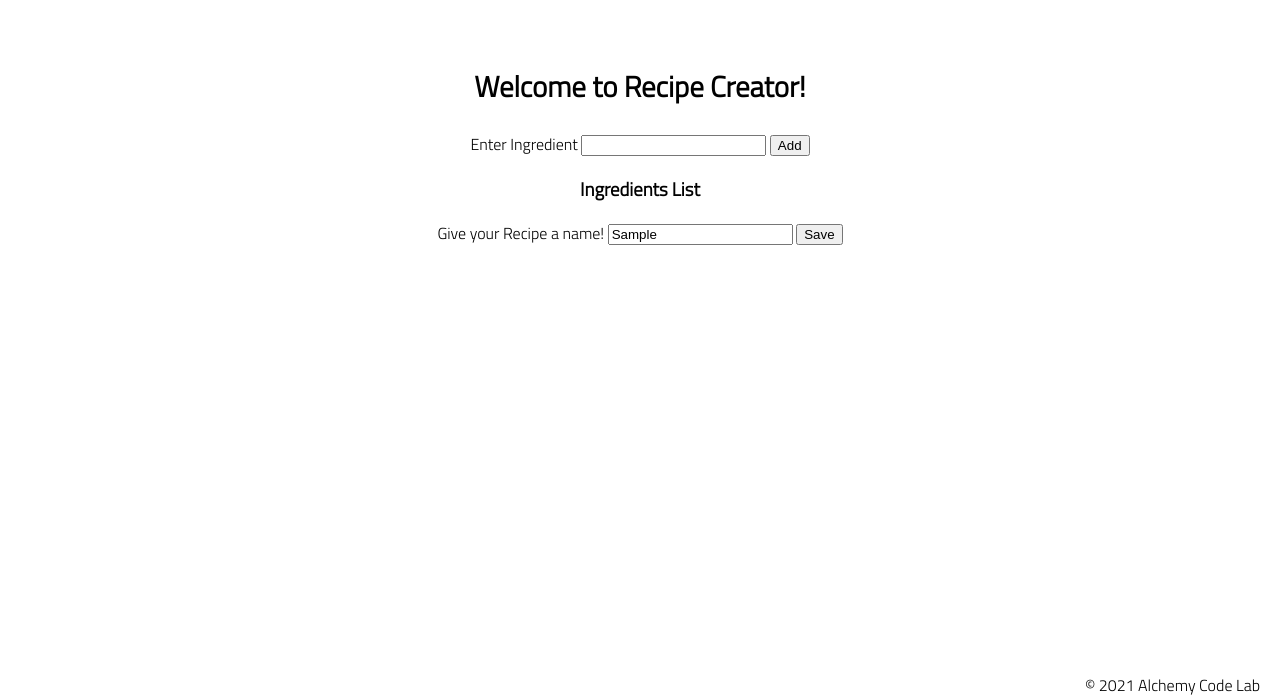
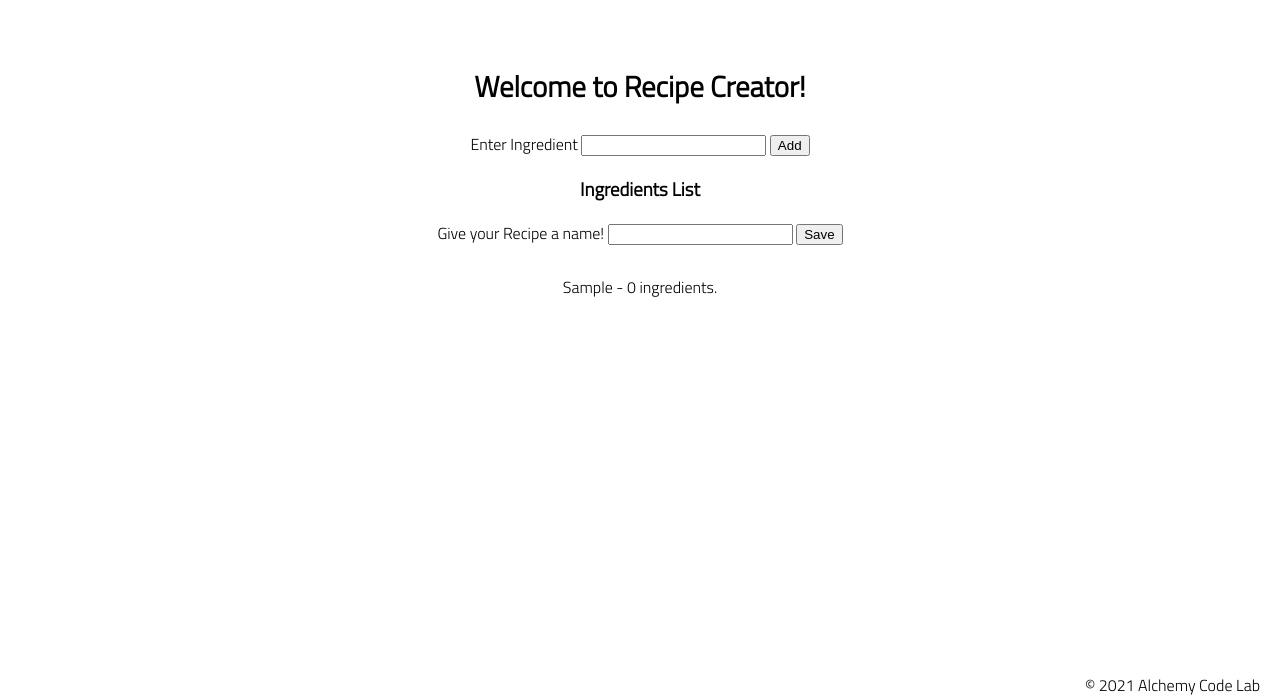
Before and after one commit to denvermccarthy/meal-tracker, a plain HTML site: page index.html in a window 1280 px wide. Both pictures are taken after typing "Sample" into the empty fields and a click on the button "Save". Shown: the part 102-800 px from the top of the page. Drawn offline with Linux system fonts and the light colour scheme.

Commit message:
fixed meal saver function

```diff
--- a/app.js
+++ b/app.js
@@ -1,21 +1,31 @@
 // import functions and grab DOM elements
 import './utils.js';
-import { renderIngredient } from './utils.js';
+import { renderIngredient, renderMeal } from './utils.js';
 
 const form = document.getElementById('form');
 const listI = document.getElementById('list-i');
+const listM = document.getElementById('list-m');
 const nameInput = document.getElementById('name');
 const nameButton = document.getElementById('name-button');
 
-console.log('i', nameInput, 'b', nameButton);
+// console.log('i', nameInput, 'b', nameButton);
 // let state
 let ingredients = [];
-// let recipes = [];
+let meals = [];
 
 function renderIngredients() {
     for (let item of ingredients) {
-        listI.append(renderIngredient(item.name));
+        const li = (renderIngredient(item.name));
+        listI.append(li);
     }
+}
+
+function renderMeals() {
+    for (let meal of meals){
+        const p = renderMeal(meal.name, meal.count);
+        listM.append(p);
+    }
+
 }
 
 form.addEventListener('submit', (e) => {
@@ -34,8 +44,15 @@ form.addEventListener('submit', (e) => {
 
 nameButton.addEventListener('click', () => {
     const input = nameInput.value;
-    // renderMeal(input);
-
+    const iCount = ingredients.length;
+    const meal = {
+        name: input,
+        count: iCount
+    };
+    meals.push(meal);
+    // console.log('meal', meal, 'meals', meals);
+    nameInput.value = '';
+    renderMeals(meals);
 });
 
 
--- a/index.html
+++ b/index.html
@@ -45,6 +45,9 @@
                 </div>
 
             </div>
+            <ul id="list-m">
+
+            </ul>
 
         </section>
     </main>
--- a/utils.js
+++ b/utils.js
@@ -5,8 +5,8 @@ export function renderIngredient(i) {
 
 }
 
-export function renderMeal(name, ingredientCount) {
-    const div = document.createElement('div');
-    div.textContent = `${name} - ${ingredientCount} Ingredients`;
-    return div;
+export function renderMeal(name, count) {
+    const p = document.createElement('p');
+    p.textContent = `${name} - ${count} ingredients.`;
+    return p;
 }
```
